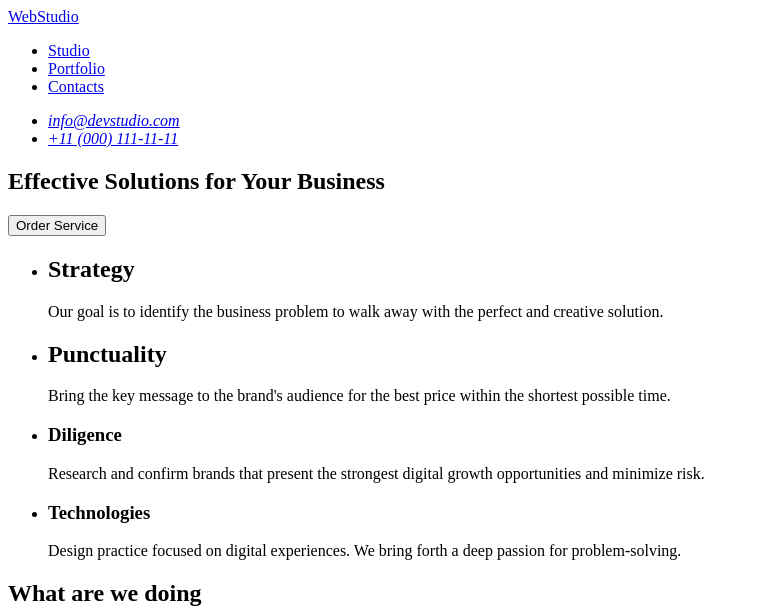
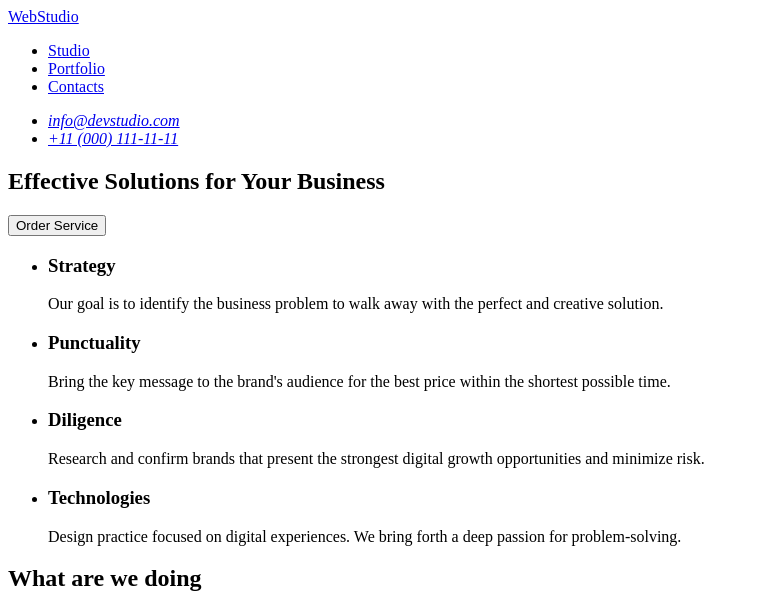
Before and after one commit to Bacasuras/goit-markup-hw-01, a plain HTML site: page index.html in a window 1280 px wide. Shown: the top 608 px of the page, without its empty margins (0-759 px from the left). Drawn offline with Linux system fonts and the light colour scheme.

Commit message:
fixed bugs-3

```diff
--- a/index.html
+++ b/index.html
@@ -33,9 +33,10 @@
       </section>
       <!-- section-2 -->
       <section>
+        <h2 hidden>advantages</h2>
         <ul>
           <li>
-            <h2>Strategy</h2>
+            <h3>Strategy</h3>
             <p>
               Our goal is to identify the business problem to walk away with the perfect and
               creative solution.
@@ -43,7 +44,7 @@
           </li>
 
           <li>
-            <h2>Punctuality</h2>
+            <h3>Punctuality</h3>
             <p
               >Bring the key message to the brand's audience for the best price within the shortest
               possible time.</p
```
